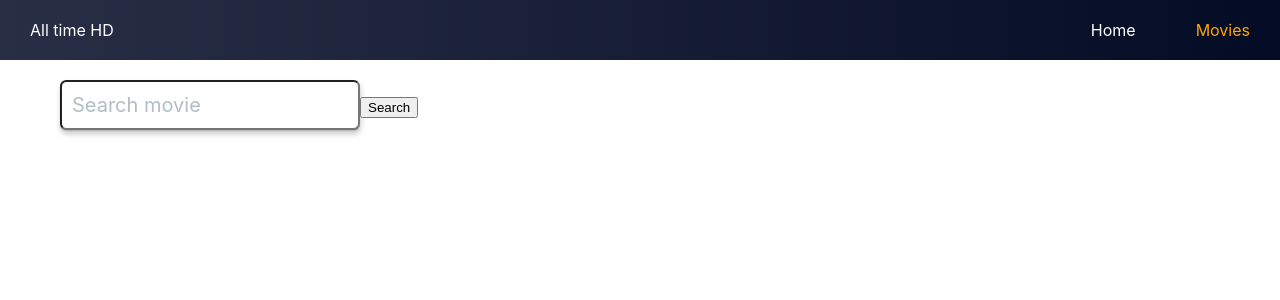
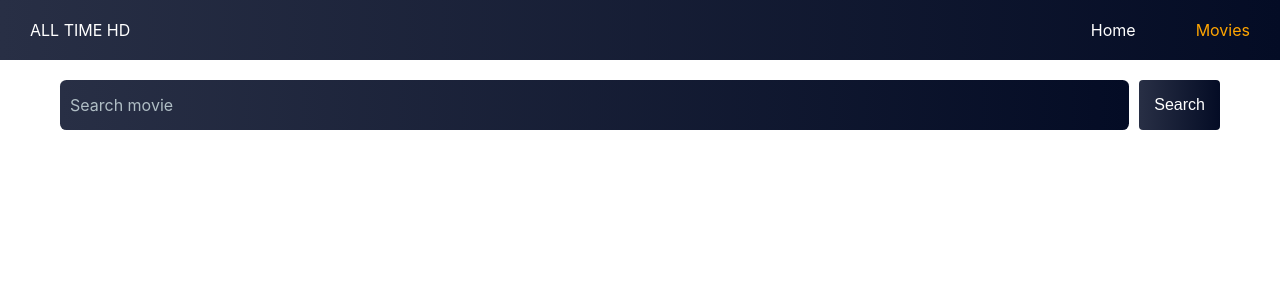
Before and after one commit to bakmaiev/goit-react-hw-05-movies, a React (Create React App) app: page /goit-react-hw-05-movies/movies in a window 1280 px wide. Shown: the top 300 px of the page. Built offline with nearby package versions, Linux system fonts and the light colour scheme.

Commit message:
Make stylization of components

```diff
--- a/src/components/App.jsx
+++ b/src/components/App.jsx
@@ -6,7 +6,7 @@ import Reviews from './Reviews/Reviews';
 
 const Home = lazy(() => import('../pages/Home'));
 const MovieDetails = lazy(() => import('../pages/MovieDetails'));
-const Movies = lazy(() => import('../pages/Movies'));
+const Movies = lazy(() => import('../pages/Movies/Movies'));
 const NotFound = lazy(() => import('../pages/NotFound'));
 
 export const App = () => {
--- a/src/components/Cast/Cast.jsx
+++ b/src/components/Cast/Cast.jsx
@@ -1,6 +1,7 @@
 import React, { useEffect, useState } from 'react';
 import { useParams } from 'react-router-dom';
 import { getMoviesCredits } from 'services';
+import { StyledCastItem, StyledCastList } from './StyledCast';
 
 const Cast = () => {
   const [cast, setCast] = useState(null);
@@ -15,19 +16,23 @@ const Cast = () => {
   }, [movieId]);
   return (
     cast && (
-      <ul>
+      <StyledCastList>
         {cast.map(person => {
           return (
-            <li key={person.id}>
+            <StyledCastItem key={person.id}>
               <img
-                src={`https://image.tmdb.org/t/p/w500${person.profile_path}`}
+                src={
+                  person.profile_path
+                    ? `https://image.tmdb.org/t/p/w500${person.profile_path}`
+                    : `https://placehold.co/400x600?text=${person.name}&font=roboto`
+                }
                 alt={person.name}
               />
               <span>{person.name}</span>
-            </li>
+            </StyledCastItem>
           );
         })}
-      </ul>
+      </StyledCastList>
     )
   );
 };
--- /dev/null
+++ b/src/components/Cast/StyledCast.js
@@ -0,0 +1,20 @@
+import styled from 'styled-components';
+
+export const StyledCastList = styled.ul`
+  display: flex;
+  gap: 20px;
+  flex-wrap: wrap;
+`;
+
+export const StyledCastItem = styled.li`
+  width: calc((100% - 60px) / 4);
+  display: flex;
+  flex-direction: column;
+  gap: 10px;
+  box-shadow: 0px 1px 1px rgba(0, 0, 0, 0.12), 0px 4px 4px rgba(0, 0, 0, 0.06),
+    1px 4px 6px rgba(0, 0, 0, 0.16);
+
+  & span {
+    padding: 0 10px 10px 10px;
+  }
+`;
--- a/src/components/Header/StyledHeader.js
+++ b/src/components/Header/StyledHeader.js
@@ -15,6 +15,8 @@ export const StyledHeader = styled.header`
 
     &__title {
       margin: 0px 30px;
+      font-size: inherit;
+      text-transform: uppercase;
     }
 
     &__item {
--- a/src/components/MovieInfo/MovieInfo.jsx
+++ b/src/components/MovieInfo/MovieInfo.jsx
@@ -7,11 +7,17 @@ const MovieInfo = ({ movie }) => {
     <StyledInfoWrapper>
       <img
         className="img"
-        src={`https://image.tmdb.org/t/p/w500${movie.poster_path}`}
-        alt={movie.original_title}
+        src={
+          movie.poster_path
+            ? `https://image.tmdb.org/t/p/w500${movie.poster_path}`
+            : `https://placehold.co/400x600?text=${
+                movie.title ?? movie.name
+              }&font=roboto`
+        }
+        alt={movie.title}
       />
       <div className="info">
-        <h2 className="title">{movie.original_title}</h2>
+        <h2 className="title">{movie.title}</h2>
         <div>
           <span className="subtitle">Overview</span>
           <p>{movie.overview}</p>
--- a/src/components/MoviesList/MoviesList.jsx
+++ b/src/components/MoviesList/MoviesList.jsx
@@ -37,7 +37,13 @@ const MoviesList = () => {
                   <div className="card">
                     <img
                       className="img"
-                      src={`https://image.tmdb.org/t/p/w500${poster_path}`}
+                      src={
+                        poster_path
+                          ? `https://image.tmdb.org/t/p/w500${poster_path}`
+                          : `https://placehold.co/400x600?text=${
+                              title ?? name
+                            }&font=roboto`
+                      }
                       alt={title ?? name}
                     />
                   </div>
--- a/src/components/SearchForm/SearchForm.jsx
+++ b/src/components/SearchForm/SearchForm.jsx
@@ -11,7 +11,9 @@ const SearchForm = ({ onSubmit }) => {
         autoFocus
         placeholder="Search movie"
       />
-      <button type="submit">Search</button>
+      <button className="btn" type="submit">
+        Search
+      </button>
     </StyledForm>
   );
 };
--- a/src/components/SearchForm/StyledSearchForm.js
+++ b/src/components/SearchForm/StyledSearchForm.js
@@ -1,15 +1,20 @@
 import styled from 'styled-components';
 
 export const StyledForm = styled.form`
+  display: flex;
+  gap: 10px;
+  margin-bottom: 20px;
   & .input {
+    background: -webkit-linear-gradient(90deg, #282f45, #040c25);
+    background: linear-gradient(90deg, #282f45, #040c25);
     margin: 0;
     padding: 10px;
-    color: inherit;
-    width: 300px;
+    color: white;
+    border: none;
+    width: 100%;
     height: 50px;
     font-family: inherit;
-    font-size: 20px;
-    font-weight: inherit;
+    font-size: 16px;
     border-radius: 0.4rem;
   }
 
@@ -19,7 +24,26 @@ export const StyledForm = styled.form`
 
   & .input:focus {
     outline: none;
-    box-shadow: 0px 1px 1px rgba(0, 0, 0, 0.12), 0px 4px 4px rgba(0, 0, 0, 0.06),
-      1px 4px 6px rgba(0, 0, 0, 0.16);
+  }
+
+  & .btn {
+    background: -webkit-linear-gradient(90deg, #282f45, #040c25);
+    background: linear-gradient(90deg, #282f45, #040c25);
+    color: white;
+    border: none;
+    border-radius: 4px;
+    cursor: pointer;
+    max-width: 100%;
+    height: 50px;
+    padding-left: 15px;
+    padding-right: 15px;
+    text-align: center;
+    text-decoration: none;
+    font-size: inherit;
+  }
+
+  & .btn:focus,
+  .btn:hover {
+    color: orange;
   }
 `;
--- a/src/pages/Movies.jsx
+++ b/src/pages/Movies/Movies.jsx
@@ -2,6 +2,11 @@ import SearchForm from 'components/SearchForm/SearchForm';
 import React, { useEffect, useState } from 'react';
 import { Link, useLocation, useSearchParams } from 'react-router-dom';
 import { getMoviesByQuery } from 'services';
+import {
+  StyledMoviesItem,
+  StyledMoviesList,
+  StyledMoviesWrapper,
+} from './StyledMovies';
 
 const Movies = () => {
   const [searchParams, setSearchParams] = useSearchParams();
@@ -35,19 +40,31 @@ const Movies = () => {
     <>
       <SearchForm onSubmit={handleSubmitForm} />
       {moviesByQuery && (
-        <div>
-          <ul>
-            {moviesByQuery.map(movie => {
+        <StyledMoviesWrapper>
+          <StyledMoviesList>
+            {moviesByQuery.map(({ id, title, name, poster_path }) => {
               return (
-                <li key={movie.id}>
-                  <Link to={`${movie.id}`} state={{ from: location }}>
-                    {movie.title ?? movie.name}
+                <StyledMoviesItem key={id}>
+                  <Link to={`${id}`} state={{ from: location }}>
+                    <div className="card">
+                      <img
+                        className="img"
+                        src={
+                          poster_path
+                            ? `https://image.tmdb.org/t/p/w500${poster_path}`
+                            : `https://placehold.co/400x600?text=${
+                                title ?? name
+                              }&font=roboto`
+                        }
+                        alt={title ?? name}
+                      />
+                    </div>
                   </Link>
-                </li>
+                </StyledMoviesItem>
               );
             })}
-          </ul>
-        </div>
+          </StyledMoviesList>
+        </StyledMoviesWrapper>
       )}
     </>
   );
--- /dev/null
+++ b/src/pages/Movies/StyledMovies.js
@@ -0,0 +1,25 @@
+import styled from 'styled-components';
+
+export const StyledMoviesWrapper = styled.div`
+  display: flex;
+  flex-direction: column;
+  gap: 20px;
+`;
+
+export const StyledMoviesList = styled.ul`
+  display: flex;
+  gap: 20px;
+  flex-wrap: wrap;
+`;
+
+export const StyledMoviesItem = styled.li`
+  width: calc((100% - 60px) / 4);
+  transition: 250ms cubic-bezier(0.4, 0, 0.2, 1);
+
+  &:hover,
+  &:focus {
+    box-shadow: 0px 1px 1px rgba(0, 0, 0, 0.12), 0px 4px 4px rgba(0, 0, 0, 0.06),
+      1px 4px 6px rgba(0, 0, 0, 0.16);
+    transform: scale(1.03);
+  }
+`;
```
